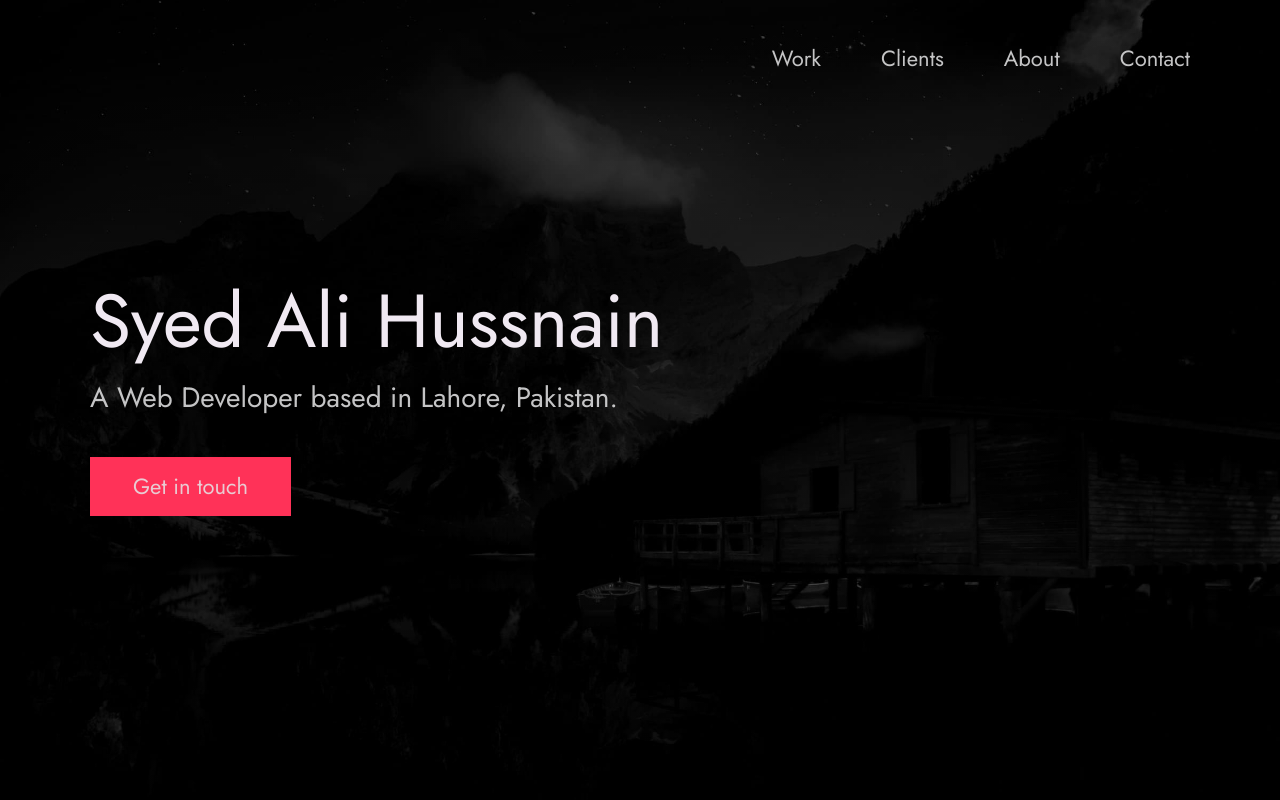
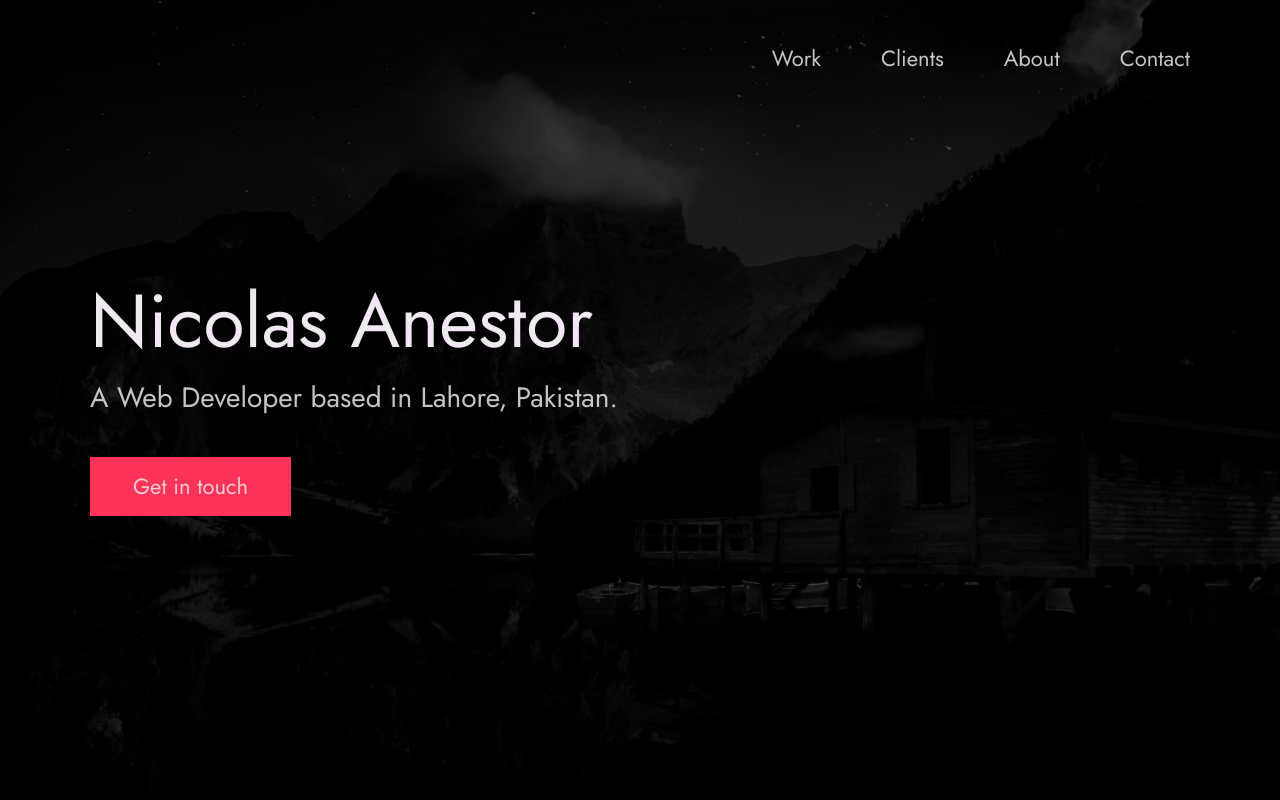
Before and after one commit to BrokenFaxMachine/github-portfolio, a plain HTML site: page index.html in a window 1280 px wide. Shown: the top 800 px of the page. Drawn offline with Linux system fonts and the light colour scheme.

Commit message:
Update index.html

```diff
--- a/index.html
+++ b/index.html
@@ -56,7 +56,7 @@
       <div class="header__text">
         <h1 class="heading-primary">
           <!-- Replace the following name with your name -->
-          <span>Syed Ali Hussnain</span>
+          <span>Nicolas Anestor</span>
         </h1>
         <!-- Put a small paragraph about yourself -->
         <p>A Web Developer based in Lahore, Pakistan.</p>
```
